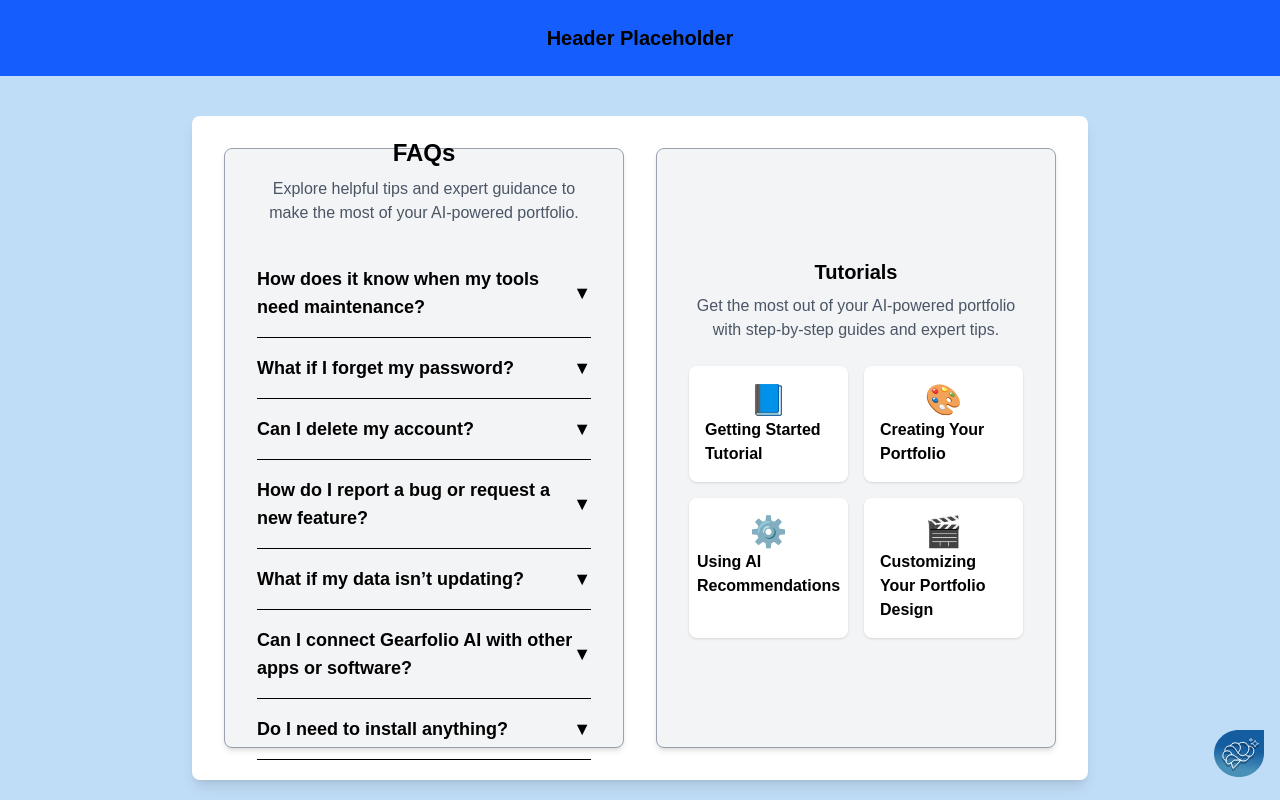
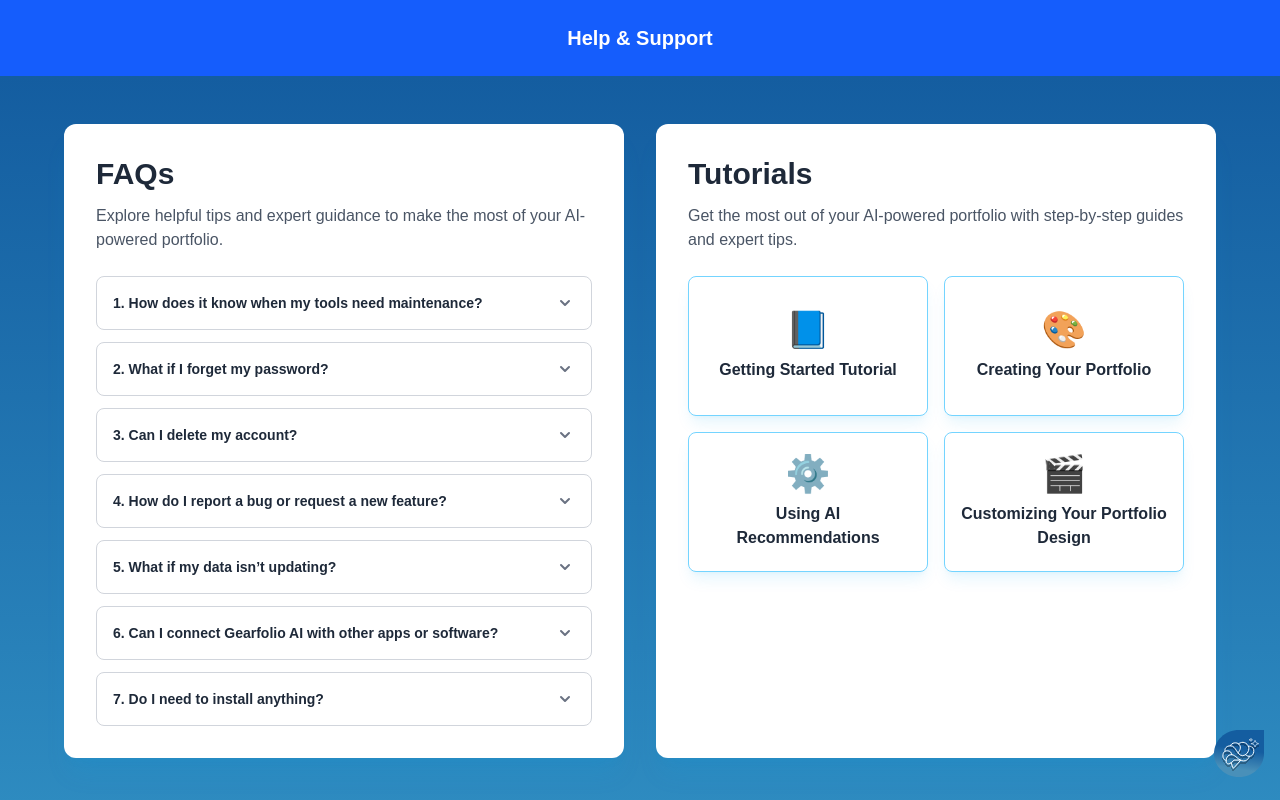
Before and after one commit to ICPEP-SE-CITU/GearFolio, a Next.js app: page /help-support in a window 1280 px wide. Shown: the top 800 px of the page. Built offline with nearby package versions, Linux system fonts and the light colour scheme.

Commit message:
fix: help-support font and layout

```diff
--- a/src/app/(routes)/help-support/page.js
+++ b/src/app/(routes)/help-support/page.js
@@ -1,21 +1,43 @@
 'use client';
 
-import Footer from '../../../components/layout/Footer';
+import Footer from '../../../components/layout/Footer'; // Ensure this path is correct
 import { useState } from 'react';
 
 function FAQItem({ question, answer, activeIndex, index, setActiveIndex }) {
   const isOpen = activeIndex === index;
+  const itemID = `faq-answer-${index}`;
 
   return (
-    <div className="border-b py-4">
-      <button
-        className="w-full text-left text-lg font-semibold flex justify-between items-center text-black"
-        onClick={() => setActiveIndex(isOpen ? null : index)}
-      >
-        {question}
-        <span>{isOpen ? '▲' : '▼'}</span>
-      </button>
-      {isOpen && <p className="mt-2 text-black">{answer}</p>}
+    // Each FAQ item: white background, gray border, rounded, no shadow.
+    <div className="bg-white border border-gray-300 rounded-lg transition-all duration-300 ease-in-out">
+      <h3 className="m-0 font-medium"> {/* Semantic heading, remove default margin, font-medium for structure if needed */}
+        <button
+          type="button"
+          className="w-full flex justify-between items-center text-left p-4 hover:bg-gray-50 rounded-lg focus:outline-none focus-visible:ring focus-visible:ring-indigo-500 focus-visible:ring-opacity-75"
+          onClick={() => setActiveIndex(isOpen ? null : index)}
+          aria-expanded={isOpen}
+          aria-controls={itemID}
+        >
+          {/* Question text: smaller, medium weight, dark gray */}
+          <span className="text-sm font-bold text-gray-800">{index + 1}. {question}</span>
+          {/* SVG Chevron Icon for dropdown */}
+          <svg
+            className={`w-5 h-5 text-gray-500 transform transition-transform duration-200 ${isOpen ? 'rotate-180' : ''}`}
+            xmlns="http://www.w3.org/2000/svg"
+            viewBox="0 0 20 20"
+            fill="currentColor"
+            aria-hidden="true"
+          >
+            <path fillRule="evenodd" d="M5.293 7.293a1 1 0 011.414 0L10 10.586l3.293-3.293a1 1 0 111.414 1.414l-4 4a1 1 0 01-1.414 0l-4-4a1 1 0 010-1.414z" clipRule="evenodd" />
+          </svg>
+        </button>
+      </h3>
+      {/* Answer section */}
+      {isOpen && (
+        <div className="px-4 pb-4 pt-0 text-sm text-gray-600" id={itemID}> {/* Adjusted padding for answer */}
+          <p className="mt-1">{answer}</p> {/* Added small top margin to paragraph for spacing */}
+        </div>
+      )}
     </div>
   );
 }
@@ -23,6 +45,7 @@ function FAQItem({ question, answer, activeIndex, index, setActiveIndex }) {
 export default function FAQPage() {
   const [activeIndex, setActiveIndex] = useState(null);
 
+  // User's original FAQ data
   const faqs = [
     { question: 'How does it know when my tools need maintenance?', answer: 'Gearfolio AI uses historical usage data, manufacturer guidelines, and sensor inputs (if connected) to predict when maintenance is due.' },
     { question: 'What if I forget my password?', answer: 'You can reset your password by clicking the “Forgot Password” link on the login page.' },
@@ -33,53 +56,71 @@ export default function FAQPage() {
     { question: 'Do I need to install anything?', answer: 'If Gearfolio AI is cloud-based, no installation is needed beyond accessing it via a web browser.' },
   ];
 
+  const tutorials = [
+    { title: 'Getting Started Tutorial', icon: '📘', href: '#' },
+    { title: 'Creating Your Portfolio', icon: '🎨', href: '#' },
+    { title: 'Using AI Recommendations', icon: '⚙️', href: '#' },
+    { title: 'Customizing Your Portfolio Design', icon: '🎬', href: '#' },
+  ];
+
+  const customSkyShadowXl = 'shadow-[0_20px_25px_-5px_rgba(14,165,233,0.1),_0_8px_10px_-6px_rgba(14,165,233,0.08)]';
+  const customSkyShadowLg = 'shadow-[0_10px_15px_-3px_rgba(14,165,233,0.1),_0_4px_6px_-4px_rgba(14,165,233,0.08)]';
+
   return (
     <div className="min-h-screen flex flex-col text-black">
-      <header className="bg-blue-600 p-6 text-center text-xl font-bold">
-        Header Placeholder
+      <header className="bg-blue-600 p-4 md:p-6 text-center text-xl font-bold text-white">
+        Help & Support
       </header>
 
-      <main className="flex-grow bg-[#C0DDF7] flex justify-center items-center py-10">
-        <div className="bg-white shadow-lg rounded-lg p-8 w-[70%] max-w-[1200px] flex justify-center items-center gap-8">
-          <div className="w-1/2 border border-gray-400 rounded-lg p-8 shadow-md bg-gray-100 flex flex-col justify-center items-center h-[600px]">
-            <h2 className="text-2xl font-bold mb-2 text-center">FAQs</h2>
-            <p className="text-gray-600 text-center mb-6">
+      {/* Main content area with gradient background */}
+      <main className="flex-grow bg-gradient-to-b from-[#145DA0] to-[#2E8BC0] flex justify-center items-start py-8 md:py-12 px-4">
+        <div className="w-full max-w-5xl lg:max-w-6xl flex flex-col lg:flex-row gap-6 md:gap-8">
+
+          {/* FAQs Panel */}
+          <div className={`w-full lg:w-1/2 bg-white ${customSkyShadowXl} rounded-xl p-6 md:p-8 flex flex-col`}>
+            <h2 className="text-2xl md:text-3xl font-bold mb-3 text-gray-800 text-center lg:text-left">FAQs</h2>
+            <p className="text-sm md:text-base text-gray-600 mb-6 text-center lg:text-left">
               Explore helpful tips and expert guidance to make the most of your AI-powered portfolio.
             </p>
-            <div className="w-full">
+            {/* Adjusted spacing between FAQ items */}
+            <div className="w-full space-y-3">
               {faqs.map((faq, index) => (
-                <FAQItem key={index} {...faq} index={index} activeIndex={activeIndex} setActiveIndex={setActiveIndex} />
+                <FAQItem
+                  key={index}
+                  question={faq.question}
+                  answer={faq.answer}
+                  index={index}
+                  activeIndex={activeIndex}
+                  setActiveIndex={setActiveIndex}
+                />
               ))}
             </div>
           </div>
 
-          <div className="w-1/2 border border-gray-400 rounded-lg p-8 shadow-md bg-gray-100 flex flex-col justify-center items-center h-[600px]">
-            <h2 className="text-xl font-bold mb-2 text-center">Tutorials</h2>
-            <p className="text-gray-600 text-center mb-6">
+          {/* Tutorials Panel */}
+          <div className={`w-full lg:w-1/2 bg-white ${customSkyShadowXl} rounded-xl p-6 md:p-8 flex flex-col`}>
+            <h2 className="text-2xl md:text-3xl font-bold mb-3 text-gray-800 text-center lg:text-left">Tutorials</h2>
+            <p className="text-sm md:text-base text-gray-600 mb-6 text-center lg:text-left">
               Get the most out of your AI-powered portfolio with step-by-step guides and expert tips.
             </p>
-            <div className="grid grid-cols-2 gap-4 w-full">
-              <a href="#" className="flex flex-col items-center p-4 bg-white rounded-lg shadow hover:bg-gray-200">
-                <span className="text-3xl">📘</span>
-                <span className="font-semibold text-black">Getting Started Tutorial</span>
-              </a>
-              <a href="#" className="flex flex-col items-center p-4 bg-white rounded-lg shadow hover:bg-gray-200">
-                <span className="text-3xl">🎨</span>
-                <span className="font-semibold text-black">Creating Your Portfolio</span>
-              </a>
-              <a href="#" className="flex flex-col items-center p-4 bg-white rounded-lg shadow hover:bg-gray-200">
-                <span className="text-3xl">⚙️</span>
-                <span className="font-semibold text-black">Using AI Recommendations</span>
-              </a>
-              <a href="#" className="flex flex-col items-center p-4 bg-white rounded-lg shadow hover:bg-gray-200">
-                <span className="text-3xl">🎬</span>
-                <span className="font-semibold text-black">Customizing Your Portfolio Design</span>
-              </a>
+            <div className="grid grid-cols-1 sm:grid-cols-2 gap-4 w-full">
+              {tutorials.map((tutorial, index) => (
+                <a
+                  key={index}
+                  href={tutorial.href}
+                  // Tutorial items: white bg, gray border, rounded, distinct shadow, hover effect
+                  className={`flex flex-col items-center justify-center text-center p-4 bg-white border border-sky-300 rounded-lg ${customSkyShadowLg} hover:shadow-[0_10px_15px_-3px_rgba(14,165,233,0.15),_0_4px_6px_-4px_rgba(14,165,233,0.12)] hover:bg-gray-50 transition-all duration-200 ease-in-out min-h-[120px] md:min-h-[140px]`}
+                >
+                  {/* For exact icon match, replace span with <img> or SVG component */}
+                  <span className="text-3xl md:text-4xl mb-2">{tutorial.icon}</span>
+                  <span className="font-bold text-sm md:text-base text-gray-800">{tutorial.title}</span>
+                </a>
+              ))}
             </div>
           </div>
         </div>
       </main>
-      <Footer/>
+      <Footer />
     </div>
   );
 }
```
